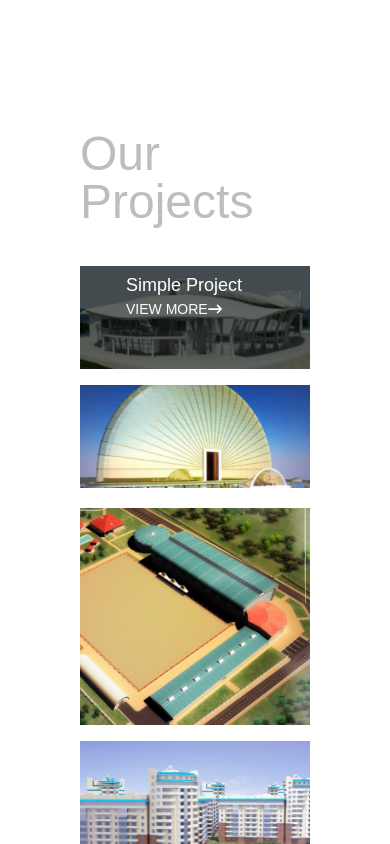
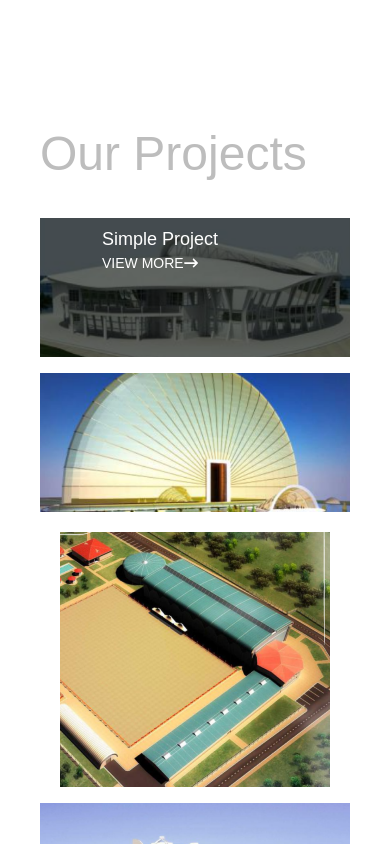
Before and after one commit to muhammadali1631/assignment, a Next.js app: page / in a window 390 px wide. Shown: the part 2380-3224 px from the top of the page. Built offline with nearby package versions, Linux system fonts and the light colour scheme.

Commit message:
solving error

```diff
--- a/components/Project.tsx
+++ b/components/Project.tsx
@@ -9,7 +9,7 @@ import { FaArrowRightLong } from "react-icons/fa6";
 
 const Project = () => {
   return (
-    <div className='px-20 relative'>
+    <div className='px-10 md:px-20 relative'>
         <h1 className='text-[#BDBDBD] text-5xl mb-10'>Our Projects</h1>
 
             <div className='grid gap-5 justify-around'>
```
